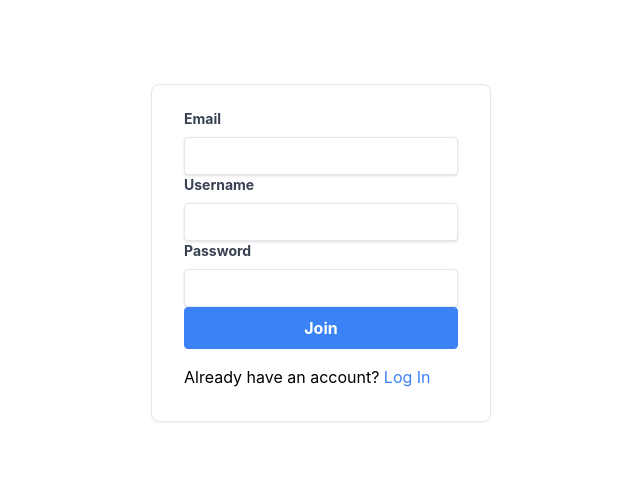
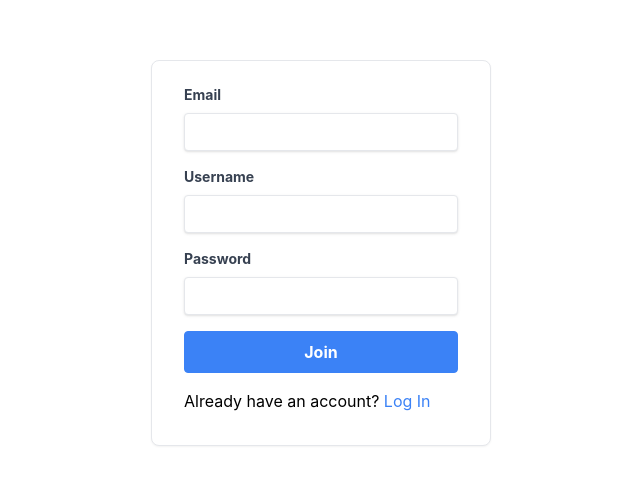
Before and after one commit to KlayClarke/freshenv3, a Next.js app: page /join in a window 1280 px wide. Shown: the part 139-624 px from the top of the page, without its empty margins (319-959 px from the left). Built offline with nearby package versions, Linux system fonts and the light colour scheme.

Commit message:
style custom class (for form sections, which in this case are collections that include a label and input) -- apply tailwind class (mb-4) to all .form-section

```diff
--- a/styles/globals.css
+++ b/styles/globals.css
@@ -1,6 +1,12 @@
 @import "tailwindcss/base";
 @import "tailwindcss/components";
 @import "tailwindcss/utilities";
+
+@layer base {
+  .form-section {
+    @apply mb-4;
+  }
+}
 
 html,
 body {
```
